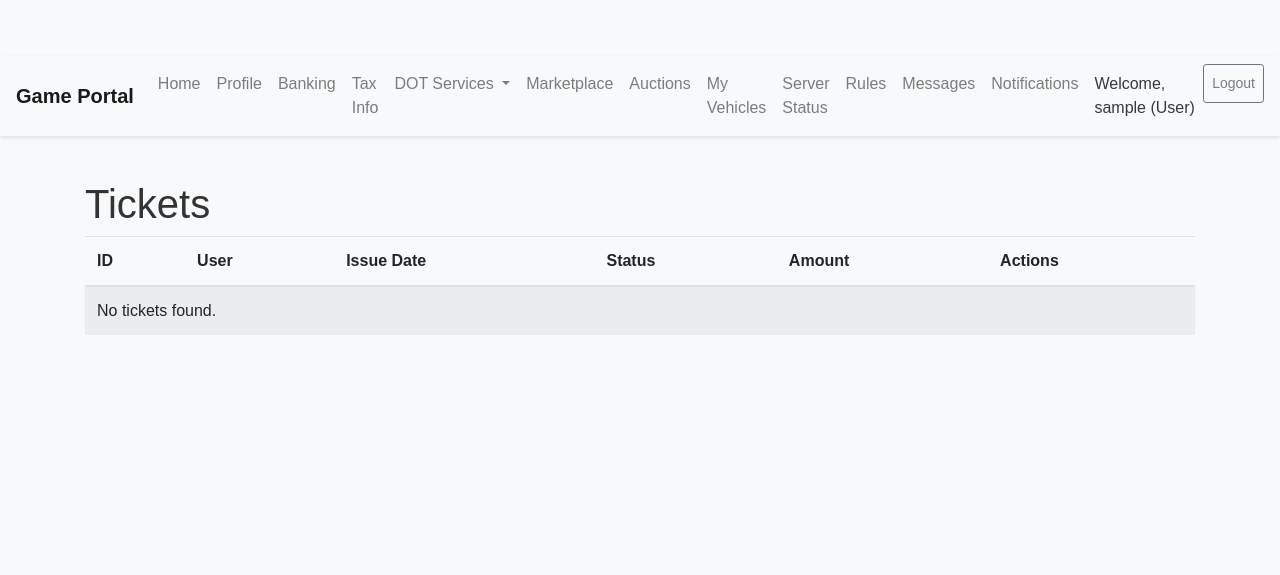
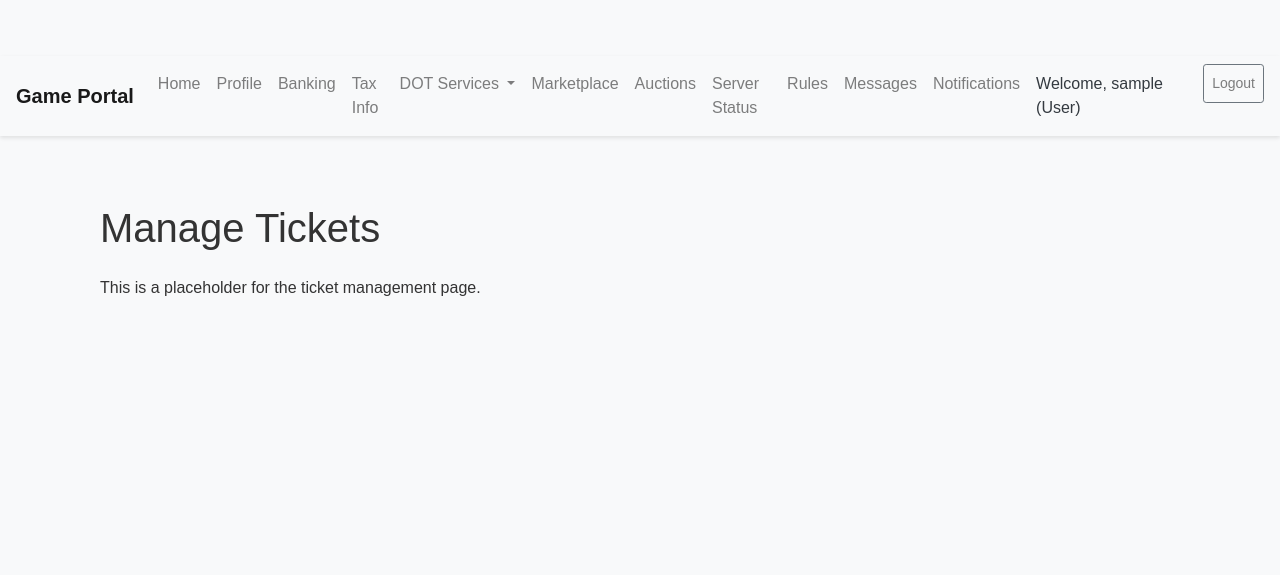
Before and after one commit to infuriatedten/dixielandwebsite, a Flask app: template app/templates/admin/tickets.html in a window 1280 px wide. Shown: the top 575 px of the page. Run offline with Flask 3, Linux system fonts and the light colour scheme; the template is opened without the code that fills it, so the values that code supplies are empty; the visitor is signed in with stand-in values (Sample User, id 1); parts of the project's set-up code (start-up, migrations or seed data) failed here and were passed over; some libraries are stand-ins or nearby versions.

Commit message:
Add admin tickets route and update tickets template
Introduces a new /admin/tickets route with a placeholder view and updates the tickets.html template to a simplified placeholder. Also adds owner_user relationship to Account model and fixes imports in forms.py.

```diff
--- a/app/forms.py
+++ b/app/forms.py
@@ -12,9 +12,10 @@ from datetime import datetime
 from decimal import Decimal
 from app.models import (
     User, UserRole, TransactionType, TaxBracket, TicketStatus,
-    PermitApplicationStatus, MarketplaceItemStatus, VehicleRegion
+    PermitApplicationStatus, VehicleRegion
 )
 from app.custom_validators import must_be_positive
+from app.models import MarketplaceListingStatus
 
 
 class AccountForm(FlaskForm):
--- a/app/models.py
+++ b/app/models.py
@@ -40,6 +40,7 @@ class Account(db.Model):
     is_company = db.Column(db.Boolean, default=False, nullable=False)
     last_updated_on = db.Column(db.DateTime, default=datetime.utcnow, onupdate=datetime.utcnow)
     user = db.relationship('User', backref=db.backref('accounts', lazy='dynamic'))
+    owner_user = db.relationship('User', backref=db.backref('owned_accounts', lazy='dynamic'))
     transactions = db.relationship('Transaction', backref='account', lazy='dynamic', cascade="all, delete-orphan")
 
     def __repr__(self):
--- a/app/routes/admin.py
+++ b/app/routes/admin.py
@@ -7,3 +7,9 @@ admin_bp = Blueprint('admin', __name__, url_prefix='/admin')
 @admin_required
 def index():
     return render_template('admin/dashboard.html', title='Admin Dashboard')
+
+@admin_bp.route('/tickets')
+@admin_required
+def tickets():
+    # This is a placeholder. You'll need to implement the logic to fetch and display tickets.
+    return render_template('admin/tickets.html', title='Manage Tickets')
--- a/app/templates/admin/tickets.html
+++ b/app/templates/admin/tickets.html
@@ -1,39 +1,8 @@
-{% extends "admin/base.html" %}
-
-{% block title %}Admin - Tickets{% endblock %}
+{% extends "base.html" %}
 
 {% block content %}
-<h1>Tickets</h1>
-
-<table class="table table-striped">
-  <thead>
-    <tr>
-      <th>ID</th>
-      <th>User</th>
-      <th>Issue Date</th>
-      <th>Status</th>
-      <th>Amount</th>
-      <th>Actions</th>
-    </tr>
-  </thead>
-  <tbody>
-    {% for ticket in tickets %}
-    <tr>
-      <td>{{ ticket.id }}</td>
-      <td>{{ ticket.user_id }}</td>
-      <td>{{ ticket.issue_date.strftime('%Y-%m-%d') if ticket.issue_date else 'N/A' }}</td>
-      <td>{{ ticket.status.value if ticket.status else 'N/A' }}</td>
-      <td>{{ ticket.amount }}</td>
-      <td>
-        <a href="{{ url_for('admin.resolve_ticket', ticket_id=ticket.id) }}" class="btn btn-primary btn-sm">Resolve</a>
-      </td>
-    </tr>
-    {% else %}
-    <tr>
-      <td colspan="6">No tickets found.</td>
-    </tr>
-    {% endfor %}
-  </tbody>
-</table>
-
+<div class="container">
+    <h1 class="my-4">Manage Tickets</h1>
+    <p>This is a placeholder for the ticket management page.</p>
+</div>
 {% endblock %}
```
